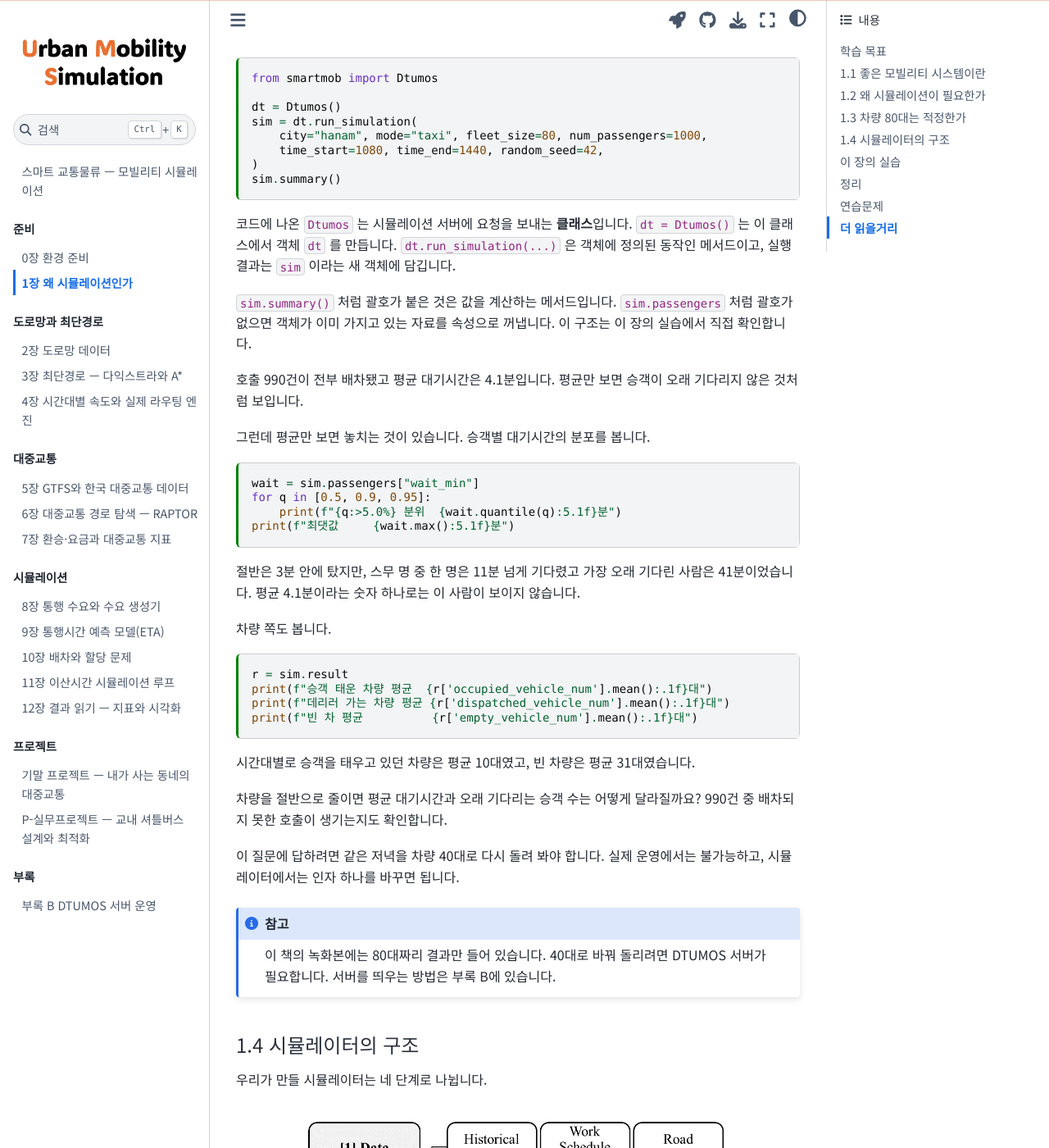
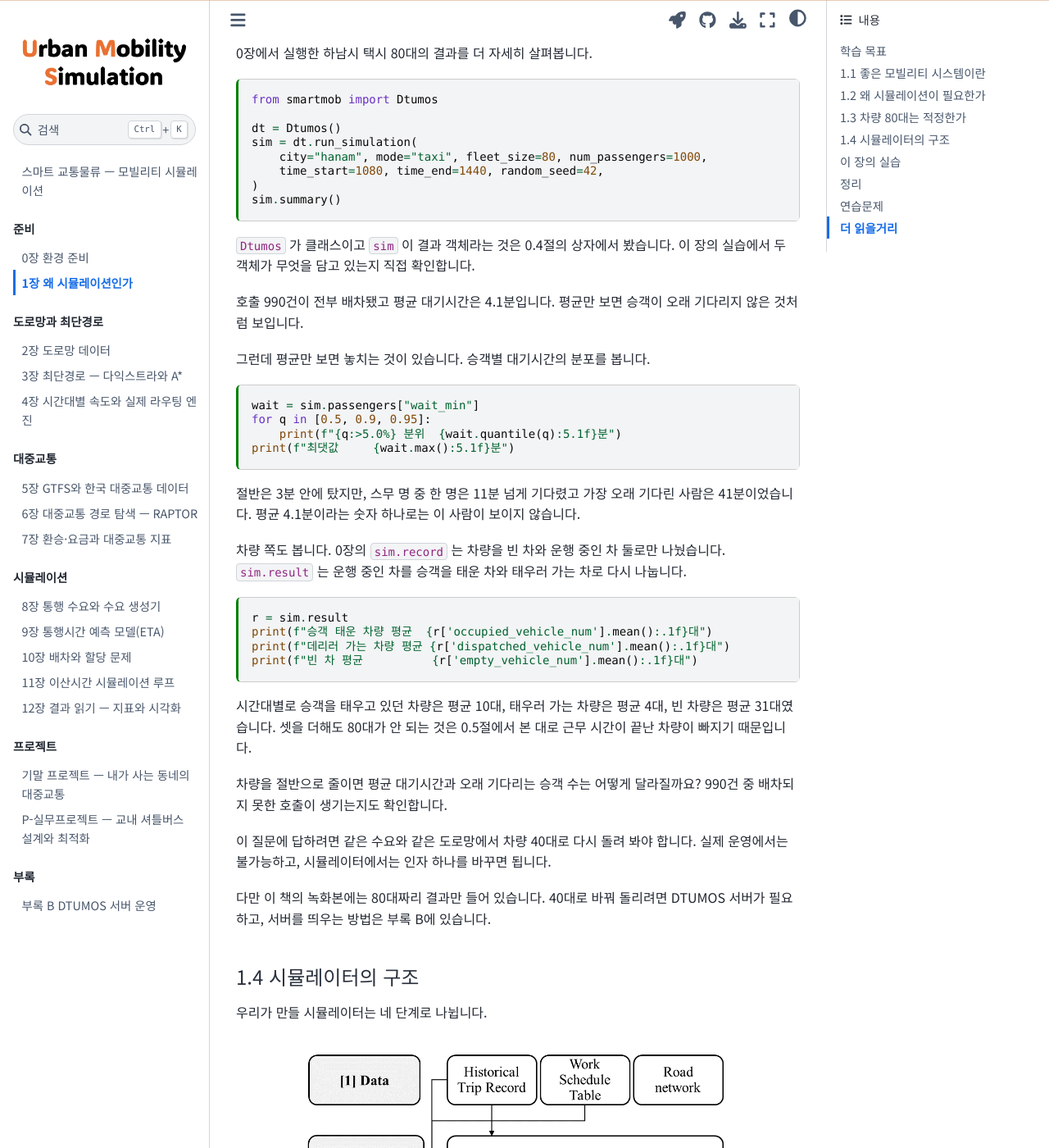
Before and after one commit to jihoyeo/mobility-simulation-book, a Jupyter Book: the page built from ko/ch01_why.md, in a window 1280 px wide and 1400 px high, scrolled down 2529 px. Shown: the whole window at 82% size. Built offline with Jupyter Book 1.0.4 settings and Sphinx 7.4.7 and the Sphinx Book theme 1.1.4, drawn with Linux system fonts in a browser that asks for light colours; some of the changed text lies outside the part shown.

Commit message:
0~2장: 결과 표 두 개의 차이를 밝히고 보행망 속도 인자를 추가
- 0장: 1,000건→990건 이유, sim.record 와 sim.result 의 차이, record 컬럼 해석을 넣음.
  클래스·객체 설명을 1장 1.3절에서 0.4절 상자로 옮김
- 1장: 해상도 정의, 프레임워크 표 라벨을 한글로, 태우러 가는 차량 4대를 포함해
  80대가 안 되는 이유를 적음. "같은 저녁" 표현과 1.3절의 두 번째 상자를 삭제
- 2장: 여는 문장이 0장에 없는 일을 가리키던 것을 1장 결과로 고침. 거르기 전 노드·엣지 수와
  0장 값의 관계, 마지막 셀 해석을 추가. "이어달리기" 은유 삭제
- graph.py / data: load_road_graph(speed_kmh=) 추가. 보행망이 자동차 속도로 비용을
  내던 문제를 고치고 2장과 연습 2.2 를 5km/h 로 맞춤

Co-Authored-By: Claude Fable 5.1 <noreply@anthropic.com>
Claude-Session: https://claude.ai/code/session_01DXNCz1kADqrFCw8KLUwPER

````diff
--- a/ko/ch01_why.md
+++ b/ko/ch01_why.md
@@ -55,7 +55,7 @@ kernelspec:
 
 ### 이미 있는 도구를 쓰면 되지 않는가
 
-교통 시뮬레이터는 이미 여럿 있습니다. 어떤 도구를 쓸지는 분석할 질문과 필요한 해상도에 따라 달라집니다.
+교통 시뮬레이터는 이미 여럿 있습니다. 차량 한 대가 차로 위 어디에 있는지까지 계산하는 도구가 있고, 이 책처럼 어느 교차로에 있는지만 계산하는 도구가 있습니다. 이 차이를 해상도라고 부르겠습니다. 어느 쪽을 쓸지는 무엇을 물을 것인가에 달렸습니다.
 
 ```{figure} ../figures/vissim.png
 :name: fig-vissim
@@ -91,9 +91,7 @@ sim = dt.run_simulation(
 sim.summary()
 ```
 
-코드에 나온 `Dtumos` 는 시뮬레이션 서버에 요청을 보내는 **클래스**입니다. `dt = Dtumos()` 는 이 클래스에서 객체 `dt` 를 만듭니다. `dt.run_simulation(...)` 은 객체에 정의된 동작인 메서드이고, 실행 결과는 `sim` 이라는 새 객체에 담깁니다.
-
-`sim.summary()` 처럼 괄호가 붙은 것은 값을 계산하는 메서드입니다. `sim.passengers` 처럼 괄호가 없으면 객체가 이미 가지고 있는 자료를 속성으로 꺼냅니다. 이 구조는 이 장의 실습에서 직접 확인합니다.
+`Dtumos` 가 클래스이고 `sim` 이 결과 객체라는 것은 0.4절의 상자에서 봤습니다. 이 장의 실습에서 두 객체가 무엇을 담고 있는지 직접 확인합니다.
 
 호출 990건이 전부 배차됐고 평균 대기시간은 4.1분입니다. 평균만 보면 승객이 오래 기다리지 않은 것처럼 보입니다.
 
@@ -108,7 +106,7 @@ print(f"최댓값     {wait.max():5.1f}분")
 
 절반은 3분 안에 탔지만, 스무 명 중 한 명은 11분 넘게 기다렸고 가장 오래 기다린 사람은 41분이었습니다. 평균 4.1분이라는 숫자 하나로는 이 사람이 보이지 않습니다.
 
-차량 쪽도 봅니다.
+차량 쪽도 봅니다. 0장의 `sim.record` 는 차량을 빈 차와 운행 중인 차 둘로만 나눴습니다. `sim.result` 는 운행 중인 차를 승객을 태운 차와 태우러 가는 차로 다시 나눕니다.
 
 ```{code-cell} python
 r = sim.result
@@ -117,15 +115,13 @@ print(f"데리러 가는 차량 평균 {r['dispatched_vehicle_num'].mean():.1f}
 print(f"빈 차 평균          {r['empty_vehicle_num'].mean():.1f}대")
 ```
 
-시간대별로 승객을 태우고 있던 차량은 평균 10대였고, 빈 차량은 평균 31대였습니다.
+시간대별로 승객을 태우고 있던 차량은 평균 10대, 태우러 가는 차량은 평균 4대, 빈 차량은 평균 31대였습니다. 셋을 더해도 80대가 안 되는 것은 0.5절에서 본 대로 근무 시간이 끝난 차량이 빠지기 때문입니다.
 
 차량을 절반으로 줄이면 평균 대기시간과 오래 기다리는 승객 수는 어떻게 달라질까요? 990건 중 배차되지 못한 호출이 생기는지도 확인합니다.
 
-이 질문에 답하려면 같은 저녁을 차량 40대로 다시 돌려 봐야 합니다. 실제 운영에서는 불가능하고, 시뮬레이터에서는 인자 하나를 바꾸면 됩니다.
+이 질문에 답하려면 같은 수요와 같은 도로망에서 차량 40대로 다시 돌려 봐야 합니다. 실제 운영에서는 불가능하고, 시뮬레이터에서는 인자 하나를 바꾸면 됩니다.
 
-```{note}
-이 책의 녹화본에는 80대짜리 결과만 들어 있습니다. 40대로 바꿔 돌리려면 DTUMOS 서버가 필요합니다. 서버를 띄우는 방법은 부록 B에 있습니다.
-```
+다만 이 책의 녹화본에는 80대짜리 결과만 들어 있습니다. 40대로 바꿔 돌리려면 DTUMOS 서버가 필요하고, 서버를 띄우는 방법은 부록 B에 있습니다.
 
 ## 1.4 시뮬레이터의 구조
 
@@ -142,12 +138,12 @@ print(f"빈 차 평균          {r['empty_vehicle_num'].mean():.1f}대")
 
 | 그림의 부분 | 하는 일 | 다루는 장 |
 |---|---|---|
-| Data | 도로망, 대중교통 시간표, 과거 통행 기록을 준비합니다 | 2장, 5장, 8장 |
-| Calibration | 두 지점 사이의 통행시간을 계산하거나 예측합니다 | 3~4장, 9장 |
-| Demand & Supply Generator | 호출이 발생하는 시각과 위치, 차량의 수와 초기 위치를 정합니다 | 8장 |
-| Dispatch Algorithm | 호출이 겹쳤을 때 어느 차량을 보낼지 정합니다 | 10~11장 |
-| Vehicle Router | 도로망을 따라 차량 위치를 갱신합니다 | 3~4장 |
-| Outputs | 대기시간과 차량 상태를 계산하고 그림으로 나타냅니다 | 12장 |
+| 데이터(Data) | 도로망, 대중교통 시간표, 과거 통행 기록을 준비합니다 | 2장, 5장, 8장 |
+| 보정(Calibration) | 두 지점 사이의 통행시간을 계산하거나 예측합니다 | 3~4장, 9장 |
+| 수요·공급 생성기(Demand & Supply Generator) | 호출이 발생하는 시각과 위치, 차량의 수와 초기 위치를 정합니다 | 8장 |
+| 배차 알고리즘(Dispatch Algorithm) | 호출이 겹쳤을 때 어느 차량을 보낼지 정합니다 | 10~11장 |
+| 차량 라우터(Vehicle Router) | 도로망을 따라 차량 위치를 갱신합니다 | 3~4장 |
+| 결과(Outputs) | 대기시간과 차량 상태를 계산하고 그림으로 나타냅니다 | 12장 |
 
 차량 재배치 알고리즘(Vehicle Relocation Algorithm)은 이 책에서 다루지 않습니다. 빈 차를 수요가 많은 곳으로 미리 옮기는 문제인데, 배차와 수요 예측을 둘 다 알아야 손댈 수 있습니다. 프로젝트 B에서 여유가 있는 팀이 도전할 만한 주제입니다.
 
@@ -165,7 +161,7 @@ jupyter lab labs/ch01_why.ipynb
 
 ## 정리
 
-- 시뮬레이터는 같은 저녁을 조건만 바꿔 여러 번 돌려 보는 장치입니다
+- 시뮬레이터는 같은 수요와 도로망 위에서 조건만 바꿔 여러 번 돌려 보는 장치입니다
 - 이 책에서는 차로 변경을 생략하고 호출 발생, 배차, 차량 이동을 직접 구현합니다
 - 평균만 보면 41분 기다린 승객이 보이지 않습니다. 분포를 함께 봐야 합니다
 - 하남시 80대 시나리오에서 승객을 태운 차는 평균 10대, 빈 차는 31대였습니다
````
Also changed, not shown: ko/ch00_setup.md (+10 -2 lines), ko/ch02_road_network.md (+12 -8 lines), 2 other files.
